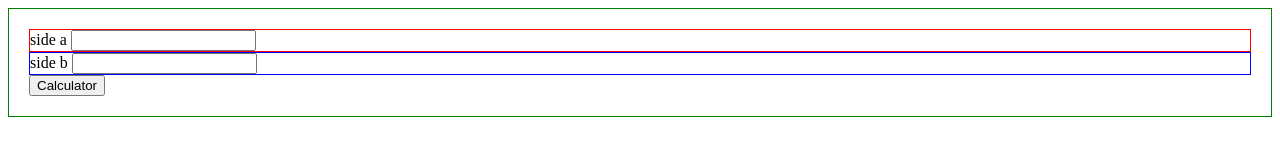
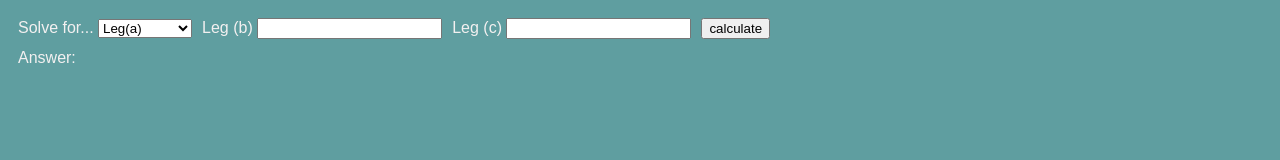
Before and after one commit to B10M0NT15/pythag-calc-tool, a plain HTML site: page index.html in a window 1280 px wide. Drawn offline with Linux system fonts and the light colour scheme; a web font is replaced by a local one.

Commit message:
Calculated legs & styled

```diff
--- a/code.js
+++ b/code.js
@@ -1,17 +1,61 @@
-function calculate() {
-  console.log("Calc me baby!");
+function changeLbls() {
+  console.log("Yoooo");
+  const sideSolve = document.getElementById("side-selector").value;
+  if (sideSolve === "a") {
+    //change labels to b & c
+    document.getElementById("label-a").textContent = "Leg (b)";
+    document.getElementById("label-b").textContent = "Leg (c)";
+    return;
+  }
+  if (sideSolve === "b") {
+    //change labels to a & c
+    document.getElementById("label-a").textContent = "Leg (a)";
+    document.getElementById("label-b").textContent = "Leg (c)";
+    return;
+  }
+  if (sideSolve === "c") {
+    //change labels to a & b
+    document.getElementById("label-a").textContent = "Leg (a)";
+    document.getElementById("label-b").textContent = "Leg (b)";
+    return;
+  }
+}
+function getValues() {
+  const sideSelect = document.getElementById("side-selector");
+  console.log(sideSelect.value);
+
   const sideA = document.getElementById("side-a");
   console.log(sideA.value);
 
-  console.log("Calc me baby!");
   const sideB = document.getElementById("side-b");
   console.log(sideB.value);
 
-  var answer = Math.sqrt(sideA.value ** 2 + sideB.value ** 2);
-  if (true) {
-    let test = "Me";
+  const userInputs = {
+    sideToSolve: sideSelect.value,
+    side1: sideA.value,
+    side2: sideB.value,
+  };
+
+  return userInputs;
+}
+
+function solver(inputObj) {
+  const { sideToSolve, side1, side2 } = inputObj;
+  if (sideToSolve !== "c") {
+    // solve for leg a & b
+    const answer = Math.sqrt(side2 ** 2 - side1 ** 2);
+    return answer;
   }
-  answer = "Hi";
-  console.log(test);
+
+  // solve for c
+  const answer = Math.sqrt(side2 ** 2 + side1 ** 2);
+  return answer;
 }
-console.log(answer);
+
+function calculate() {
+  const userInputs = getValues();
+  const answer = solver(userInputs);
+  document.getElementById("result").textContent = answer;
+}
+
+window.addEventListener("load", changeLbls);
--- a/index.html
+++ b/index.html
@@ -1,6 +1,12 @@
 <!DOCTYPE html>
 <html lang="en">
   <head>
+    <link rel="preconnect" href="https://fonts.googleapis.com" />
+    <link rel="preconnect" href="https://fonts.gstatic.com" crossorigin />
+    <link
+      href="https://fonts.googleapis.com/css2?family=Protest+Riot&display=swap"
+      rel="stylesheet"
+    />
     <link rel="stylesheet" href="./style.css" />
     <script src="./code.js"></script>
     <meta charset="UTF-8" />
@@ -9,16 +15,28 @@
   </head>
 
   <body>
-    <div class="box-1" style="border: 1px solid green; padding: 20px">
-      <div class="frame-a" style="border: 1px solid red">
-        <label for="side-a">side a</label>
+    <div class="box-1">
+      <div>
+        <label for="side-selector">Solve for...</label>
+        <select onchange="changeLbls()" name="side-selector" id="side-selector">
+          <option value="a">Leg(a)</option>
+          <option value="b">Leg(b)</option>
+          <option value="c">Hypotenuse</option>
+        </select>
+      </div>
+      <div class="frame-a">
+        <label id="label-a" for="side-a">side 1</label>
         <input name="side-a" type="number" id="side-a" />
       </div>
-      <div class="frame-a" style="border: 1px solid blue">
-        <label for="side-b">side b</label>
+      <div class="frame-a" s>
+        <label id="label-b" for="side-b">side 2</label>
         <input name="side-b" type="number" id="side-b" />
       </div>
-      <button onclick="calculate()">Calculator</button>
+      <button onclick="calculate()">calculate</button>
+    </div>
+    <div>
+      <span>Answer:</span>
+      <span id="result"></span>
     </div>
   </body>
 </html>
--- a/style.css
+++ b/style.css
@@ -1,6 +1,21 @@
-/* .frame-a {
-  background-color: rgb(255, 4, 4);
+.box-1 {
+  display: flex;
+  flex-direction: row;
+  gap: 10px;
+
+  align-items: center;
 }
-.box-1 {
+
+body {
+  position: fixed;
+  inset: 0;
   background-color: cadetblue;
-} */
+  color: rgb(243, 240, 240);
+  padding: 10px;
+  font-family: "Protest Riot", sans-serif;
+  font-weight: 400;
+  font-style: normal;
+  display: flex;
+  flex-direction: column;
+  gap: 10px;
+}
```
